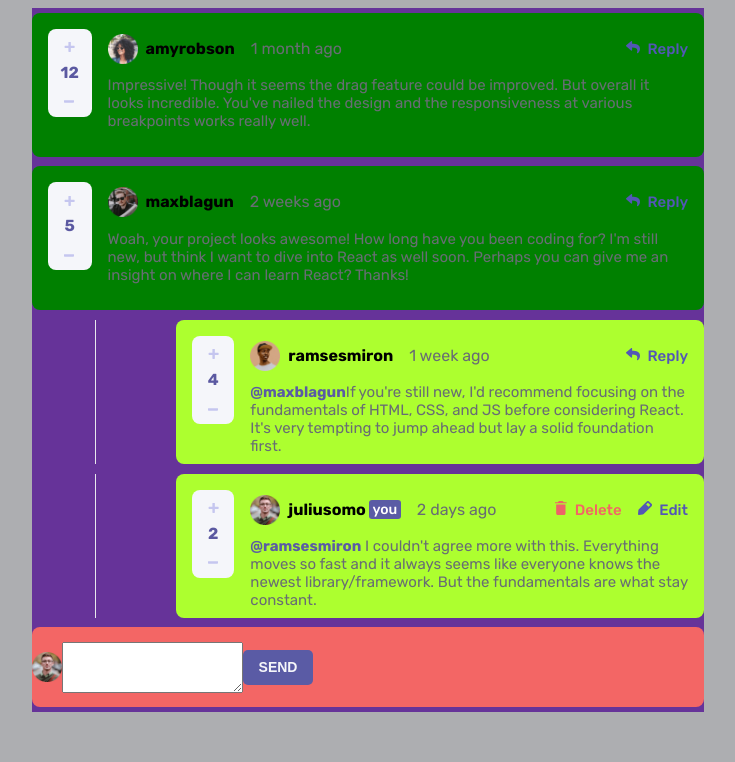
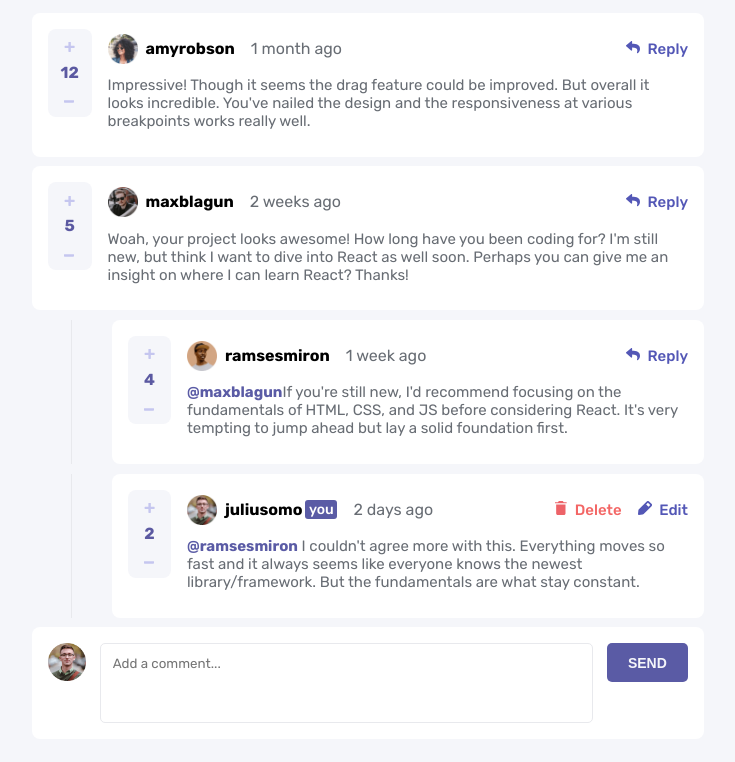
Before and after one commit to BoariniLucas/interactive-comments-section, a plain HTML site: page index.html in a window 1280 px wide. Shown: the whole page, without its empty margins (272-1007 px from the left). Drawn offline with Linux system fonts and the light colour scheme.

Commit message:
:lipstick: feat: Estrutura do site e comentários prontas

```diff
--- a/assets/css/style.css
+++ b/assets/css/style.css
@@ -9,6 +9,7 @@
     --deleteColor: #f36665;
     --replyUserTag: #5a5ba5;
     --lineReplyComment: #e8e9ed;
+    --textAreaFocus: #b2b3b6;
 }
 
 body {
@@ -20,7 +21,7 @@ body {
     width: 100%;
     padding: 0.5em;
     box-sizing: border-box;
-    background-color: var(--bgteste /*--bgColor*/ );
+    background-color: var(--bgColor);
 }
 
 main {
@@ -28,7 +29,6 @@ main {
     flex-direction: column;
     align-items: end;
     width: 42em;
-    background-color: rebeccapurple;
 }
 
 nav {
@@ -60,24 +60,24 @@ a:hover {
     margin: 0.3em 0;
     padding: 1em;
     box-sizing: border-box;
-    background-color: green/*var(--whiteColor)*/;
+    background-color: var(--whiteColor);
 }
 
 .comments-reply {
     display: flex;
     height: 9em;
-    width: 33em;
+    width: 37em;
     border-radius: 8px;
     padding: 1em;
     box-sizing: border-box;
-    background-color: greenyellow;
+    background-color: var(--whiteColor);
 }
 
 .comments-reply-line {
     display: flex;
     justify-content: end;
     height: 9em;
-    width: 38em;
+    width: 39.5em;
     margin: 0.3em 0;
     border-left: 1px solid var(--lineReplyComment);
 }
@@ -105,6 +105,10 @@ a:hover {
 
 .like-container a {
     margin: 0.6em 0;
+}
+
+.like-container a:hover svg path {
+    fill: var(--numberCounterColor);
 }
 
 .text-container {
@@ -159,16 +163,28 @@ a:hover {
     color: var(--replyColor);
 }
 
+.reply-button:hover {
+    opacity: 0.5;
+}
+
 .edit-button {
     font-size: 15px;
     font-weight: 500;
     color: var(--replyColor);
 }
 
+.edit-button:hover {
+    opacity: 0.5;
+}
+
 .delete-button {
     font-size: 15px;
     font-weight: 500;
     color: var(--deleteColor);
+}
+
+.delete-button:hover {
+    opacity: 0.5;
 }
 
 .message-text {
@@ -181,24 +197,53 @@ a:hover {
     color: var(--textColor);
 }
 
-.create-comment {
+.new-comment-container {
     display: flex;
-    align-items: center;
-    height: 5em;
+    justify-content: space-between;
+    align-items: flex-start;
+    height: 7em;
     width: 42em;
     border-radius: 8px;
+    padding: 1em;
     margin: 0.3em 0;
-    background-color: #f36665/*var(--whiteColor)*/;
+    box-sizing: border-box;
+    background-color: var(--whiteColor);
+}
+
+.new-comment {
+    font-family: var(--principalFont);
+    height: 6em;
+    width: 37em;
+    resize: none;
+    border: 1px solid var(--lineReplyComment);
+    border-radius: 5px;
+    padding: 0.9em;
+    box-sizing: border-box;
+    color: var(--textColor);
+}
+
+.new-comment:hover {
+    cursor: pointer;
+}
+
+.new-comment:focus {
+    outline: none !important;
+    border: 1px solid var(--textAreaFocus);
 }
 
 .send-button {
     font-size: 14px;
     font-weight: 700;
     text-transform: uppercase;
-    height: 2.5em;
-    width: 5em;
+    height: 2.8em;
+    width: 5.8em;
     border: none;
     border-radius: 5px;
     color: var(--bgColor);
     background-color: var(--replyUserTag);
 }
+
+.send-button:hover {
+    cursor: pointer;
+    opacity: 0.5;
+}
--- a/index.html
+++ b/index.html
@@ -20,14 +20,25 @@
     <section class="comments-container">
       <div class="comments">
         <div class="like-container">
-          <a>
-            <img src="./assets/images/icon-plus.svg">
+          <a class="like-plus">
+            <svg width="11" height="11" xmlns="http://www.w3.org/2000/svg">
+              <path d="M6.33 10.896c.137 0 .255-.05.354-.149.1-.1.149-.217.149-.354V7.004h3.315c.136 0
+              .254-.05.354-.149.099-.1.148-.217.148-.354V5.272a.483.483 0 0 0-.148-.354.483.483 0 0
+              0-.354-.149H6.833V1.4a.483.483 0 0 0-.149-.354.483.483 0 0 0-.354-.149H4.915a.483.483 0 0
+              0-.354.149c-.1.1-.149.217-.149.354v3.37H1.08a.483.483 0 0
+              0-.354.15c-.1.099-.149.217-.149.353v1.23c0 .136.05.254.149.353.1.1.217.149.354.149h3.333v3.39c0
+              .136.05.254.15.353.098.1.216.149.353.149H6.33Z" fill="#C5C6EF"/>
+            </svg>
           </a>
 
           <span class="like-number">12</span>
 
           <a>
-            <img src="./assets/images/icon-minus.svg">
+            <svg width="11" height="3" xmlns="http://www.w3.org/2000/svg">
+              <path d="M9.256 2.66c.204 0 .38-.056.53-.167.148-.11.222-.243.222-.396V.722c0-.152-.074-.284-.223-.395a.859.859
+              0 0 0-.53-.167H.76a.859.859 0 0 0-.53.167C.083.437.009.57.009.722v1.375c0
+              .153.074.285.223.396a.859.859 0 0 0 .53.167h8.495Z" fill="#C5C6EF"/>
+            </svg>
           </a>
 
         </div>
@@ -58,14 +69,25 @@
     <section class="comments-container">
       <div class="comments">
         <div class="like-container">
-          <a>
-            <img src="./assets/images/icon-plus.svg">
+          <a class="like-plus">
+            <svg width="11" height="11" xmlns="http://www.w3.org/2000/svg">
+              <path d="M6.33 10.896c.137 0 .255-.05.354-.149.1-.1.149-.217.149-.354V7.004h3.315c.136 0
+              .254-.05.354-.149.099-.1.148-.217.148-.354V5.272a.483.483 0 0 0-.148-.354.483.483 0 0
+              0-.354-.149H6.833V1.4a.483.483 0 0 0-.149-.354.483.483 0 0 0-.354-.149H4.915a.483.483 0 0
+              0-.354.149c-.1.1-.149.217-.149.354v3.37H1.08a.483.483 0 0
+              0-.354.15c-.1.099-.149.217-.149.353v1.23c0 .136.05.254.149.353.1.1.217.149.354.149h3.333v3.39c0
+              .136.05.254.15.353.098.1.216.149.353.149H6.33Z" fill="#C5C6EF"/>
+            </svg>
           </a>
 
           <span class="like-number">5</span>
 
           <a>
-            <img src="./assets/images/icon-minus.svg">
+            <svg width="11" height="3" xmlns="http://www.w3.org/2000/svg">
+              <path d="M9.256 2.66c.204 0 .38-.056.53-.167.148-.11.222-.243.222-.396V.722c0-.152-.074-.284-.223-.395a.859.859
+              0 0 0-.53-.167H.76a.859.859 0 0 0-.53.167C.083.437.009.57.009.722v1.375c0
+              .153.074.285.223.396a.859.859 0 0 0 .53.167h8.495Z" fill="#C5C6EF"/>
+            </svg>
           </a>
 
         </div>
@@ -98,15 +120,27 @@
           <div class="comments-reply">
 
             <div class="like-container">
-              <a>
-                <img src="./assets/images/icon-plus.svg">
+              <a class="like-plus">
+                <svg width="11" height="11" xmlns="http://www.w3.org/2000/svg">
+                  <path d="M6.33 10.896c.137 0 .255-.05.354-.149.1-.1.149-.217.149-.354V7.004h3.315c.136 0
+                  .254-.05.354-.149.099-.1.148-.217.148-.354V5.272a.483.483 0 0 0-.148-.354.483.483 0 0
+                  0-.354-.149H6.833V1.4a.483.483 0 0 0-.149-.354.483.483 0 0 0-.354-.149H4.915a.483.483 0 0
+                  0-.354.149c-.1.1-.149.217-.149.354v3.37H1.08a.483.483 0 0
+                  0-.354.15c-.1.099-.149.217-.149.353v1.23c0 .136.05.254.149.353.1.1.217.149.354.149h3.333v3.39c0
+                  .136.05.254.15.353.098.1.216.149.353.149H6.33Z" fill="#C5C6EF"/>
+                </svg>
               </a>
 
               <span class="like-number">4</span>
 
               <a>
-                <img src="./assets/images/icon-minus.svg">
+                <svg width="11" height="3" xmlns="http://www.w3.org/2000/svg">
+                  <path d="M9.256 2.66c.204 0 .38-.056.53-.167.148-.11.222-.243.222-.396V.722c0-.152-.074-.284-.223-.395a.859.859
+                  0 0 0-.53-.167H.76a.859.859 0 0 0-.53.167C.083.437.009.57.009.722v1.375c0
+                  .153.074.285.223.396a.859.859 0 0 0 .53.167h8.495Z" fill="#C5C6EF"/>
+                </svg>
               </a>
+
             </div>
 
             <div class="text-container">
@@ -138,15 +172,27 @@
           <div class="comments-reply">
 
             <div class="like-container">
-              <a>
-                <img src="./assets/images/icon-plus.svg">
+              <a class="like-plus">
+                <svg width="11" height="11" xmlns="http://www.w3.org/2000/svg">
+                  <path d="M6.33 10.896c.137 0 .255-.05.354-.149.1-.1.149-.217.149-.354V7.004h3.315c.136 0
+                  .254-.05.354-.149.099-.1.148-.217.148-.354V5.272a.483.483 0 0 0-.148-.354.483.483 0 0
+                  0-.354-.149H6.833V1.4a.483.483 0 0 0-.149-.354.483.483 0 0 0-.354-.149H4.915a.483.483 0 0
+                  0-.354.149c-.1.1-.149.217-.149.354v3.37H1.08a.483.483 0 0
+                  0-.354.15c-.1.099-.149.217-.149.353v1.23c0 .136.05.254.149.353.1.1.217.149.354.149h3.333v3.39c0
+                  .136.05.254.15.353.098.1.216.149.353.149H6.33Z" fill="#C5C6EF"/>
+                </svg>
               </a>
 
               <span class="like-number">2</span>
 
               <a>
-                <img src="./assets/images/icon-minus.svg">
+                <svg width="11" height="3" xmlns="http://www.w3.org/2000/svg">
+                  <path d="M9.256 2.66c.204 0 .38-.056.53-.167.148-.11.222-.243.222-.396V.722c0-.152-.074-.284-.223-.395a.859.859
+                  0 0 0-.53-.167H.76a.859.859 0 0 0-.53.167C.083.437.009.57.009.722v1.375c0
+                  .153.074.285.223.396a.859.859 0 0 0 .53.167h8.495Z" fill="#C5C6EF"/>
+                </svg>
               </a>
+
             </div>
 
             <div class="text-container">
@@ -189,10 +235,10 @@
       </div>
     </section>
 
-    <section class="create-comment">
-      <img src="./assets/images/avatars/image-juliusomo.png" height="30px" width="30px">
+    <section class="new-comment-container">
+      <img src="./assets/images/avatars/image-juliusomo.png" height="38px" width="38px">
 
-      <textarea id="w3review" name="w3review" rows="3" cols="20"></textarea>
+      <textarea class="new-comment" name="new-comment" placeholder="Add a comment..."></textarea>
 
       <input class="send-button" type="submit" value="send">
 
```
